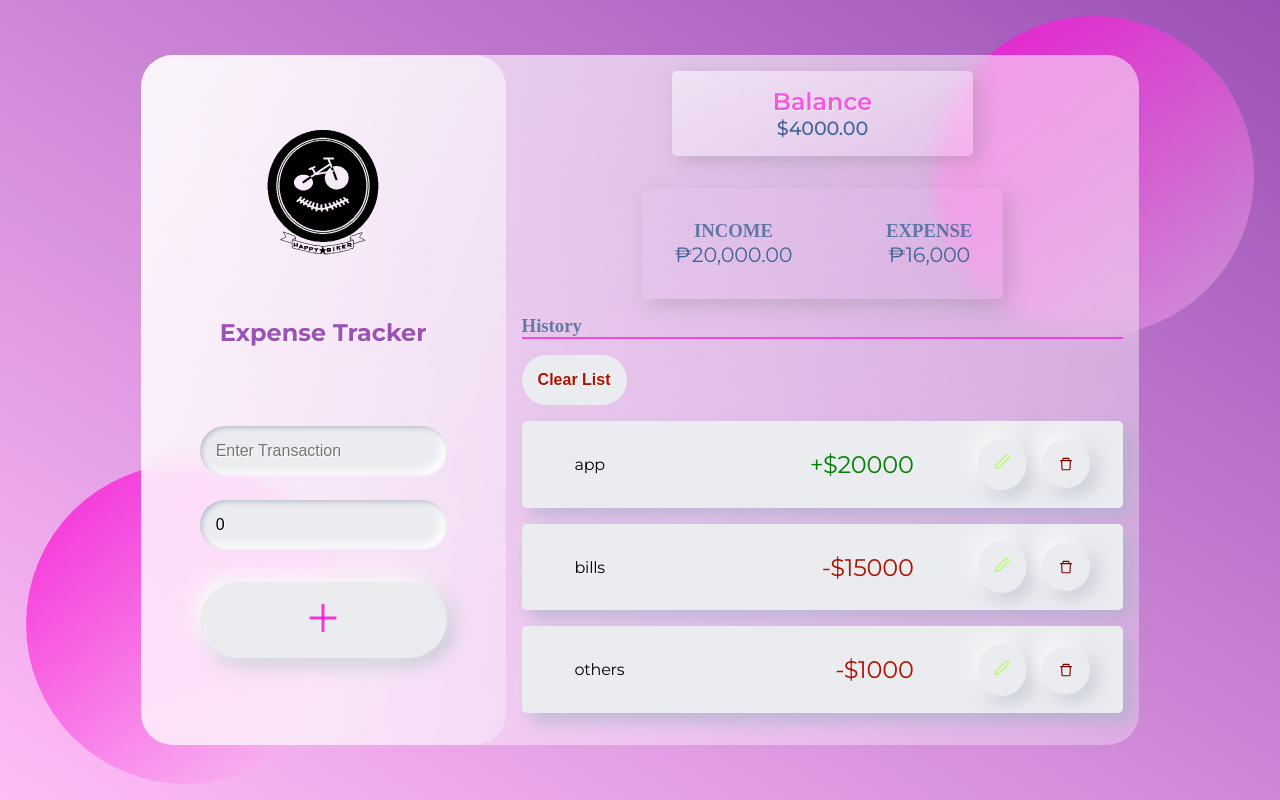
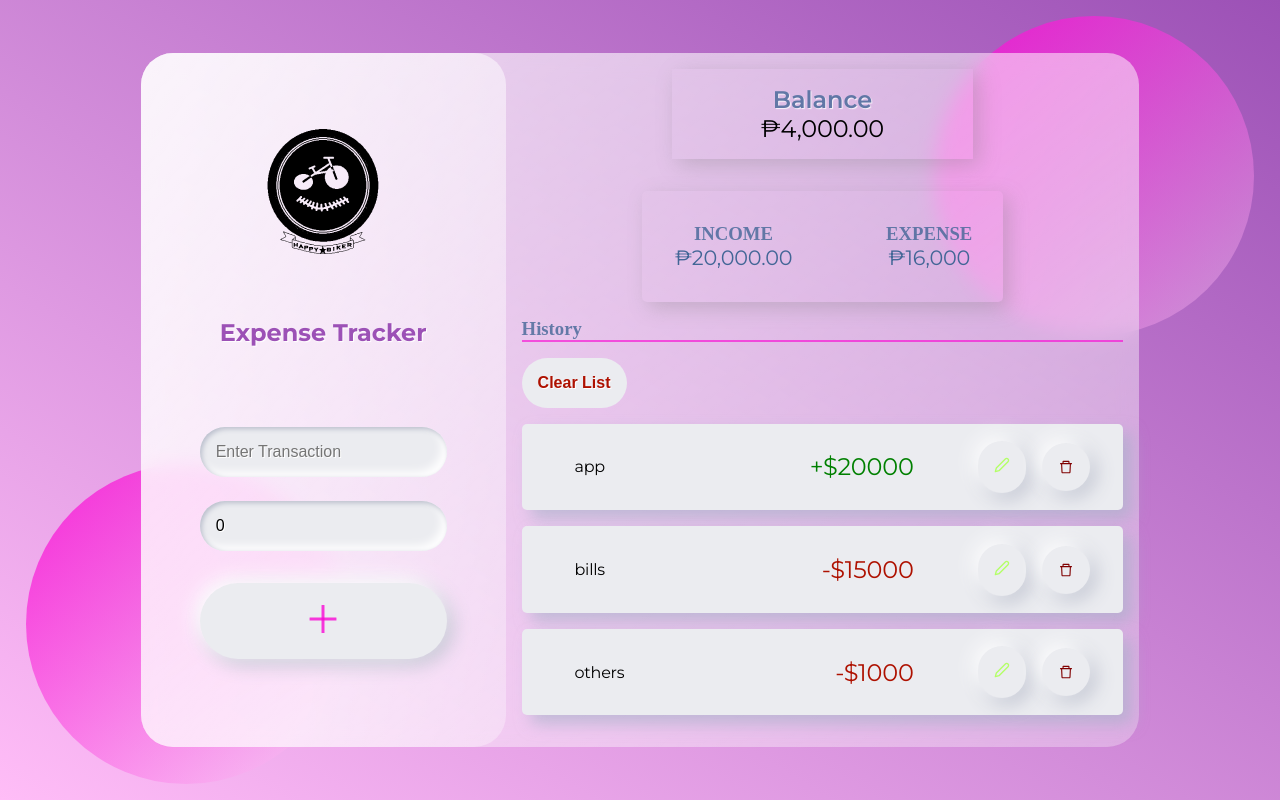
Before and after one commit to raul-adique-ii/expense-tracker, a React (Create React App) app: page / in a window 1280 px wide. Built offline with nearby package versions, Linux system fonts and the light colour scheme.

Commit message:
added the formatter in the total

```diff
--- a/src/components/items-section/balance/BalanceHeader.js
+++ b/src/components/items-section/balance/BalanceHeader.js
@@ -1,8 +1,7 @@
 import React from 'react'
 
 import { useGlobalContext } from '../../../context/GlobalState'
-
-import './index.css'
+import { numberWithCommas} from '../../../utils/format'
 
 const BalanceHeader = () => {
     const { transactions } = useGlobalContext()
@@ -13,7 +12,7 @@ const BalanceHeader = () => {
     return (
         <div className='balance'>
             <h1>Balance</h1>
-            <p>${total}</p>
+            <p>₱{numberWithCommas(total)}</p>
         </div>
     )
 }
```
